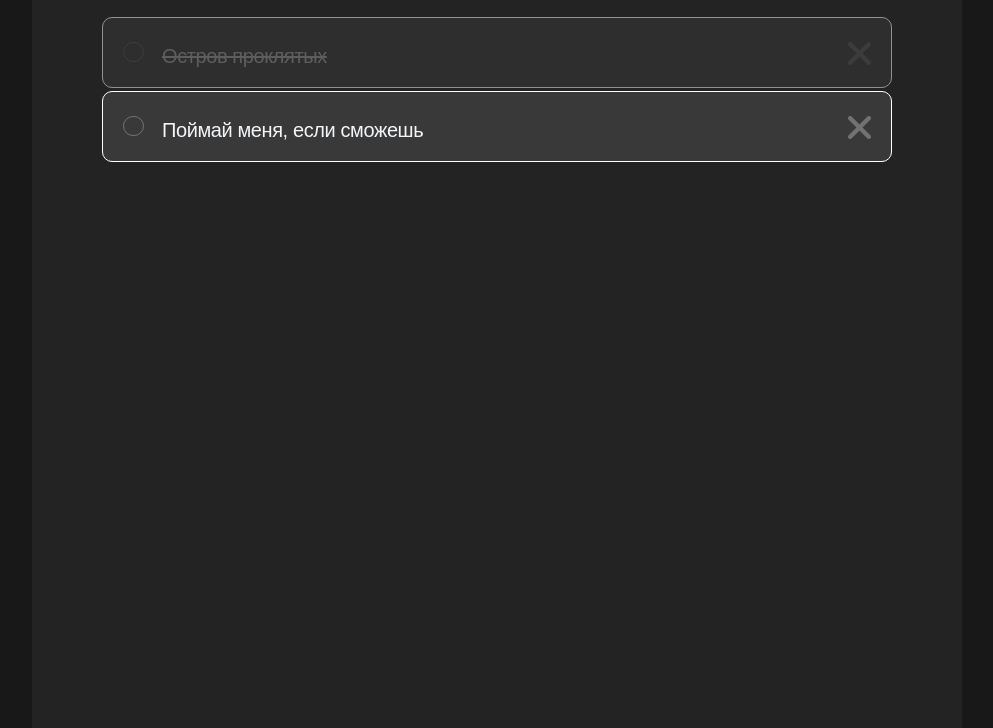
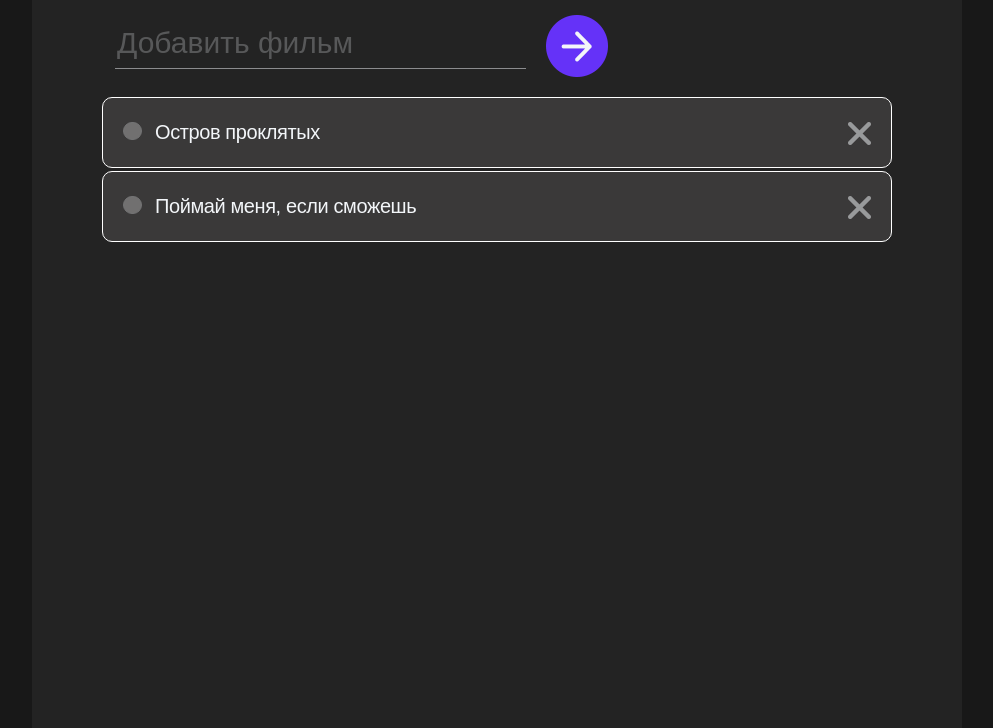
Before and after one commit to slowrunr/watchlistApp, a plain HTML site: page index.html in a window 1280 px wide. Shown: the part 317-1045 px from the top of the page, without its empty margins (143-1136 px from the left). Drawn offline with nearby package versions, Linux system fonts and the light colour scheme.

Commit message:
fixed app layout. ready to js

```diff
--- a/index.css
+++ b/index.css
@@ -5,11 +5,13 @@ body {
   background: #181818;
   color: #f3f6f9 !important;
 }
+
 header {
   width: 930px;
-  margin: 0 auto 20px;
+  margin: 80px auto 20px;
   display: flex;
   gap: 20px;
+  justify-content: end;
 }
 
 .app-container {
@@ -46,30 +48,40 @@ h1 {
   text-transform: uppercase;
 }
 
-.movie__input {
-  padding-left: 13px;
-  width: 411px;
-  height: 45px;
-  background: none;
-  border: none;
-  border-bottom: 1px solid #f3f6f9;
-  opacity: 0.5;
-}
-
-.movie__input::placeholder {
-  font-size: 30px;
-  line-height: 35px;
-  color: #f3f6f9;
-  opacity: 0.5;
-}
-
-.input-wrapper {
+.input-data {
   margin-bottom: 20px;
   display: flex;
   gap: 20px;
   align-items: center;
   padding-top: 60px;
   padding-left: 70px;
+}
+
+.movie-input-wrapper {
+  margin-left: 13px;
+  width: 411px;
+  height: 45px;
+  border-bottom: 1px solid rgba(243, 246, 249, 0.5);
+}
+
+.movie-input {
+  width: 100%;
+  border: none;
+  background: none;
+  font-size: 30px;
+  line-height: 35px;
+  color: #f3f6f9;
+}
+
+.movie-input:focus {
+  outline: none;
+}
+
+.movie-input::placeholder {
+  font-size: 30px;
+  line-height: 35px;
+  color: rgba(243, 246, 249, 0.5);
+  opacity: 0.5;
 }
 
 .add-movie-btn {
@@ -87,9 +99,8 @@ h1 {
 .movie-title-wrapper {
   position: relative;
   align-items: center;
-  display: block;
+  display: flex;
   margin-bottom: 3px;
-  display: block;
   width: 100%;
   height: 71px;
   border-radius: 10px;
@@ -102,11 +113,31 @@ h1 {
 }
 
 .movie-title {
-  padding-left: 59px;
+  width: 100%;
   font-size: 20px;
   line-height: 77px;
   letter-spacing: -0.4px;
   text-align: left;
+}
+
+.checkbox-wrapper {
+  width: 59px;
+}
+
+.close-btn-wrapper {
+  width: 47px;
+}
+
+.remove-from-list-btn {
+  position: absolute;
+  display: block;
+  background-image: url(icons/close-block-icon.png);
+  top: 24px;
+  right: 20px;
+  width: 23px;
+  height: 23px;
+  background-size: contain;
+  cursor: pointer;
 }
 
 .crossed-out {
@@ -115,33 +146,19 @@ h1 {
   text-decoration: line-through;
 }
 
-.movie-title::before {
-  display: inline-block;
+.checkbox {
+  display: block;
   position: absolute;
   top: 24px;
   left: 20px;
   width: 19px;
   height: 18px;
-  content: "";
   border-radius: 100px;
   border: 1px solid #f3f6f9;
   opacity: 0.3;
   cursor: pointer;
 }
 
-.movie-title::before::content {
+.watched {
   background: #6532f8;
 }
-
-.movie-title::after {
-  position: absolute;
-  display: block;
-  content: "";
-  top: 24px;
-  right: 20px;
-  background-image: url(icons/close-block-icon.png);
-  width: 23px;
-  height: 23px;
-  background-size: contain;
-  cursor: pointer;
-}
--- a/index.html
+++ b/index.html
@@ -18,19 +18,24 @@
   <body>
     <header>
       <p class="header-title">список фильмов</p>
+      <!-- потом можно переделать в выпадающее меню из разных списков (например: список сериалов, концертов) -->
       <p class="header-year">2023</p>
+      <!-- можно тоже сделать список для разных лет -->
     </header>
     <h1>Хочу посмотреть:</h1>
 
     <div class="app-container">
-      <div class="input-wrapper">
+      <div class="input-data">
+        <div class="movie-input-wrapper">
           <input
             autocomplete="off"
             type="text"
             id="movieInput"
-          class="movie__input"
+            class="movie-input"
             placeholder="Добавить фильм"
           />
+        </div>
+
         <img
           id="addMovieBtn"
           class="add-movie-btn"
@@ -39,13 +44,31 @@
       </div>
 
       <ol id="movieList" class="movie-list">
-        <li id="movieTitleWrapper" class="movie-title-wrapper shaded">
-          <p id="movieTitle" class="movie-title crossed-out">
-            Остров проклятых
-          </p>
+        <li id="movieTitleWrapper" class="movie-title-wrapper">
+          <div class="checkbox-wrapper">
+            <button class="checkbox"></button>
+          </div>
+          <p id="movieTitle" class="movie-title">Остров проклятых</p>
+          <div class="close-btn-wrapper">
+            <img
+              id="removeFromListBtn"
+              class="remove-from-list-btn"
+              src="icons/close-block-icon.png"
+            />
+          </div>
         </li>
         <li id="movieTitleWrapper" class="movie-title-wrapper">
+          <div class="checkbox-wrapper">
+            <button class="checkbox"></button>
+          </div>
           <p id="movieTitle" class="movie-title">Поймай меня, если сможешь</p>
+          <div class="close-btn-wrapper">
+            <img
+              id="removeFromListBtn"
+              class="remove-from-list-btn"
+              src="icons/close-block-icon.png"
+            />
+          </div>
         </li>
       </ol>
     </div>
```
Lines whose indentation alone changed are shown as unchanged.
